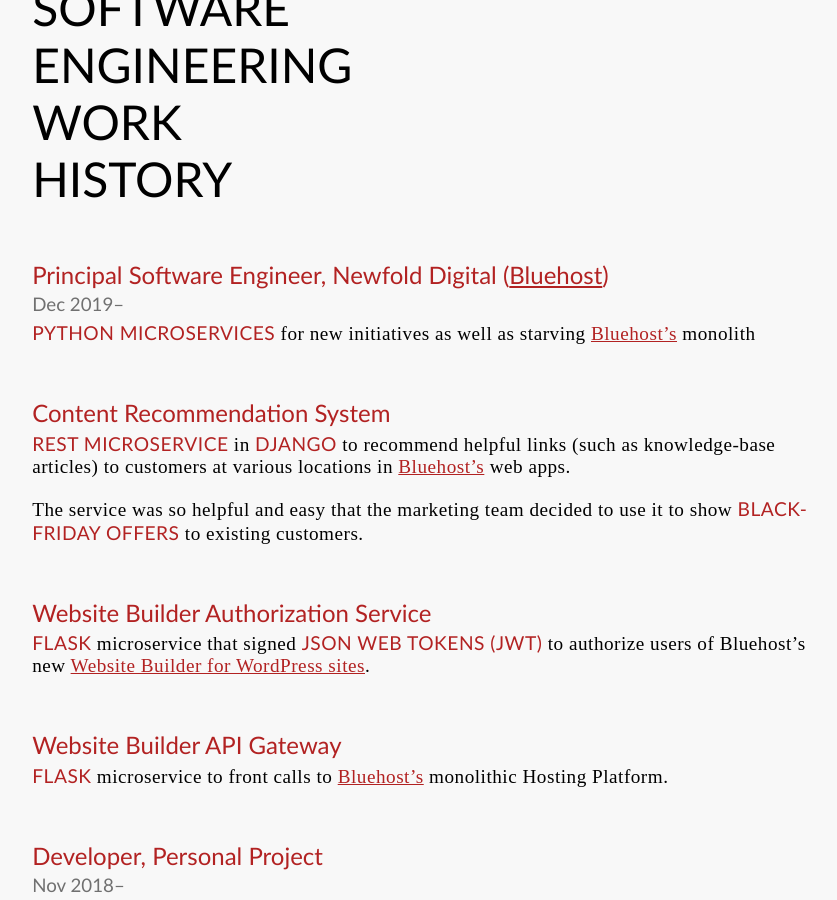
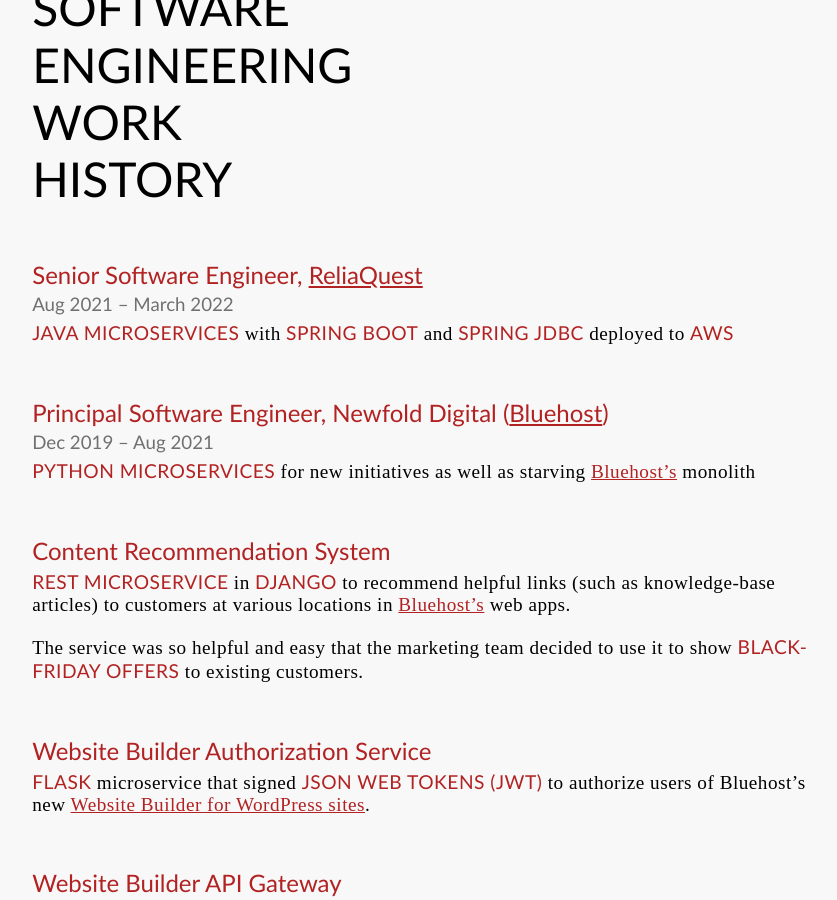
Before and after one commit to n8mob/n8mob.github.io, a Jekyll site: the page built from resume.md, in a window 1280 px wide and 900 px high, scrolled down 2533 px. Shown: the whole window, without its empty margins (19-856 px from the left). Built offline with Jekyll 4.4.1, drawn with Linux system fonts in a browser that asks for light colours.

Commit message:
Add ReliaQuest to resume

```diff
--- a/resume.md
+++ b/resume.md
@@ -57,8 +57,12 @@
 
 # Software Engineering Work History
 
+## Senior Software Engineer, [ReliaQuest](https://www.reliaquest.com)
+### Aug 2021 &ndash; March 2022
+**Java Microservices** with **Spring Boot** and **Spring JDBC** deployed to **AWS**
+
 ## Principal Software Engineer, Newfold Digital ([Bluehost](https://www.bluehost.com/))
-### Dec 2019&ndash;
+### Dec 2019 &ndash; Aug 2021
 **Python** **microservices** for new initiatives as well as starving [Bluehost's](https://www.bluehost.com/) monolith
 
 ## Content Recommendation System
```
